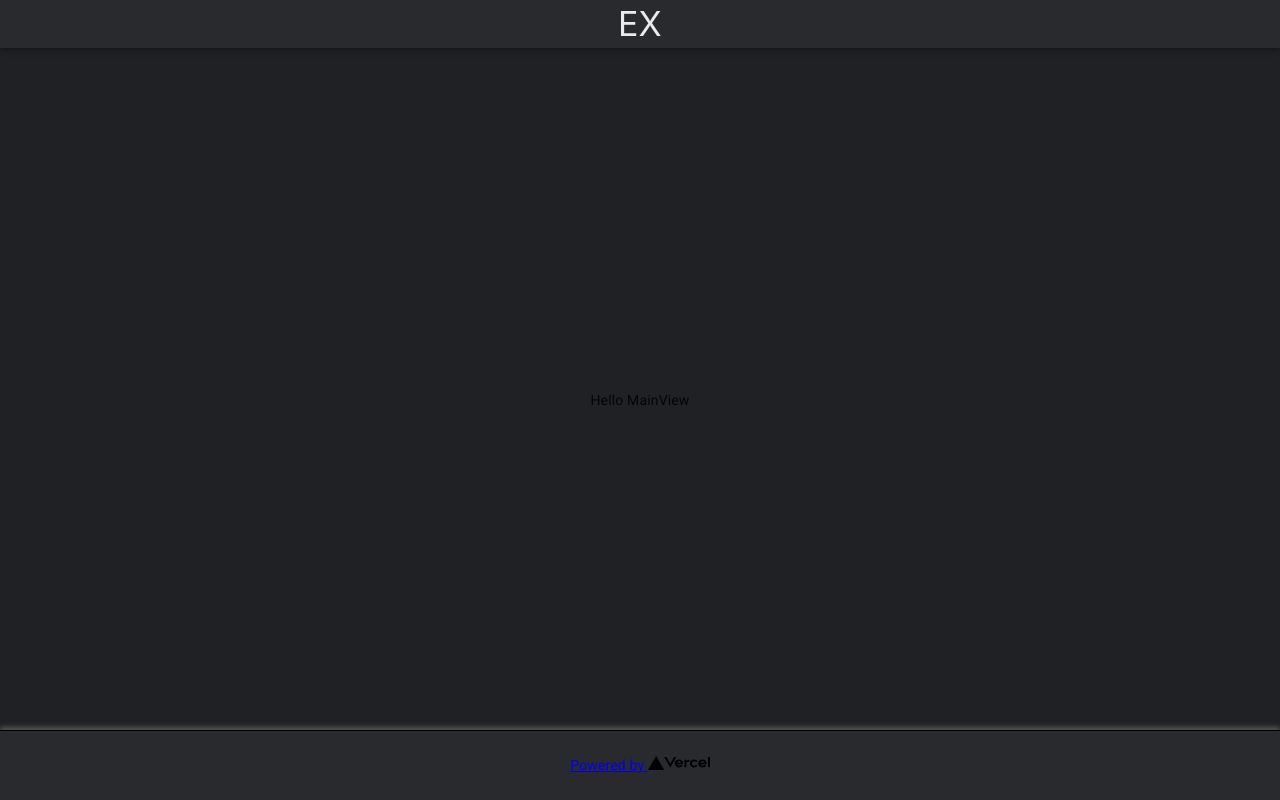
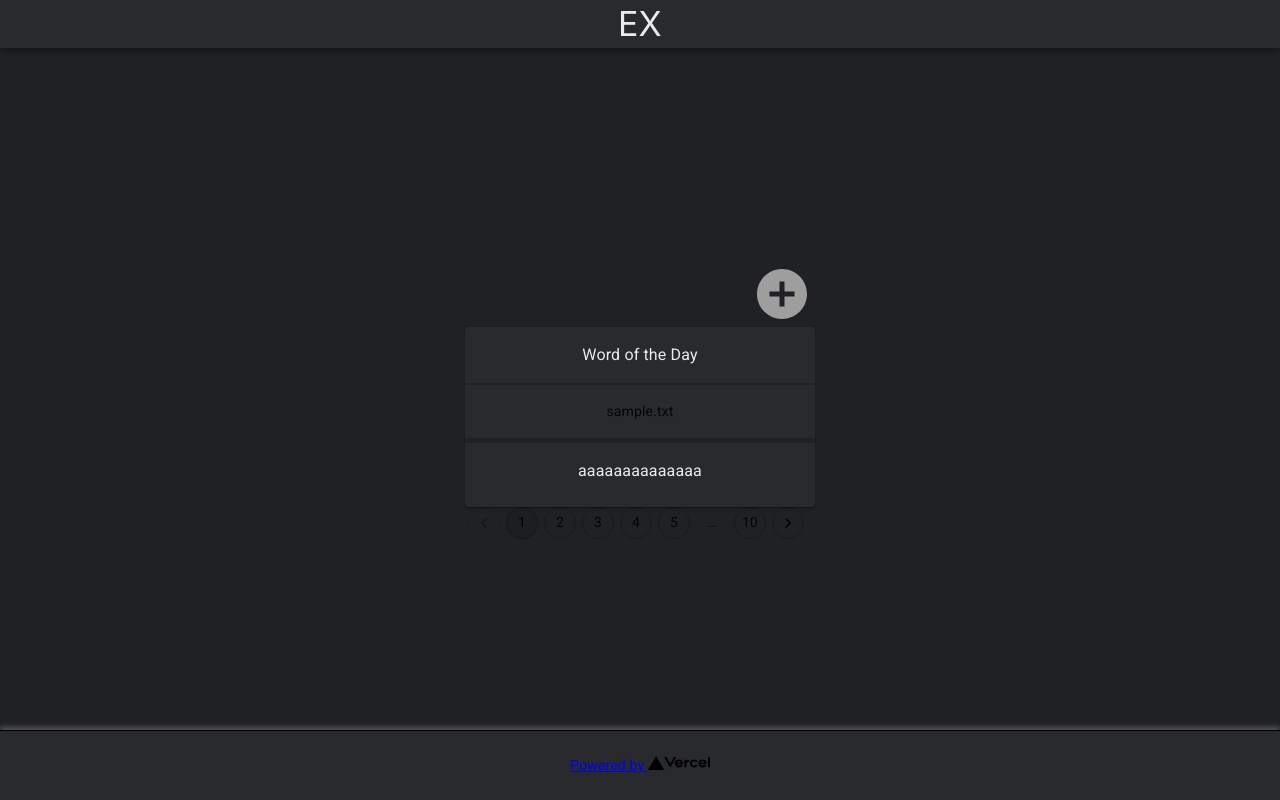
Before and after one commit to K-Daiki-0ne/ex, a Next.js app in the folder web/: page /main in a window 1280 px wide. Built offline with nearby package versions, Linux system fonts and the light colour scheme.

Commit message:
design: MainView component

```diff
--- a/web/src/views/MainView/MainView.tsx
+++ b/web/src/views/MainView/MainView.tsx
@@ -1,9 +1,47 @@
 import React from 'react';
+import {
+  IconButton,
+  Card,
+  CardContent,
+  Typography
+
+} from '@material-ui/core'
+import AddCircleIcon from '@material-ui/icons/AddCircle';
+import { Pagination } from '@material-ui/lab';
+import useStyle from './style';
 
 const MainView: React.FC = (): JSX.Element => {
+  const classes = useStyle();
   return (
-    <div>
-      <p>Hello MainView</p>
+    <div className={classes.root}>
+      <div className={classes.btn}>
+        <IconButton
+          aria-label="add"
+          size="small"
+        >
+          <AddCircleIcon className={classes.iconSize} />
+        </IconButton>
+      </div>
+      <div>
+        <Card className={classes.card}>
+          <CardContent className={classes.cardFileTitleContent}>
+            <Typography className={classes.fileTitle}>
+              Word of the Day
+            </Typography>
+          </CardContent>
+          <CardContent className={classes.fileContent}>
+            sample.txt
+          </CardContent>
+          <CardContent>
+            <Typography className={classes.messageContent}>
+              aaaaaaaaaaaaaa
+            </Typography>
+          </CardContent>
+        </Card>
+      </div>
+      <div className={classes.page}>
+        <Pagination count={10} variant="outlined" />
+      </div>
     </div>
   )
 }
--- /dev/null
+++ b/web/src/views/MainView/style.ts
@@ -0,0 +1,39 @@
+import { makeStyles } from "@material-ui/core/styles";
+
+const useStyle = makeStyles({
+  root: {
+    justifyContent: "center",
+    textAlign: "center"
+  },
+  btn: {
+    textAlign: "right"
+  },
+  iconSize: {
+    fontSize: "60px",
+    color: "#9e9e9e"
+  },
+  card: {
+    backgroundColor: "#292A2D",
+    width: 350,
+  },
+  cardFileTitleContent: {
+    borderBottom: "5px solid #202124",
+    borderBottomWidth: 2
+  },
+  fileTitle: {
+    color: "#E8EAED",
+  },
+  messageContent: {
+    color: "#E8EAED",
+  },
+  fileContent: {
+    borderBottom: "5px solid #202124"
+  },
+  page: {
+    justifyContent: "center",
+    textAlign: "center"
+  },
+});
+
+
+export default useStyle;
```
